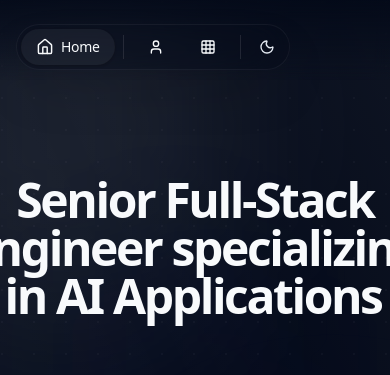
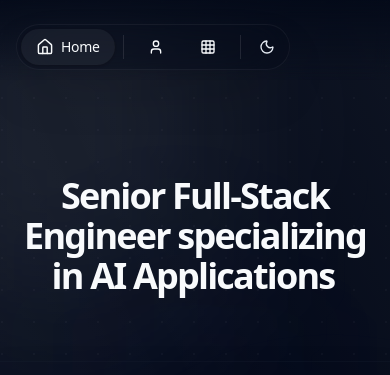
Before and after one commit to storatus/sebastianportfolio, a Next.js app: page / in a window 390 px wide. Shown: the top 375 px of the page. Built offline with nearby package versions, Linux system fonts and the light colour scheme.

Commit message:
feat: Refine responsive padding, text sizes, and button width across Contact and Hero components.

```diff
--- a/src/components/Contact.tsx
+++ b/src/components/Contact.tsx
@@ -7,7 +7,7 @@ export const Contact = () => {
   return (
     <section
       id="contact"
-      className="w-full max-w-4xl mx-auto flex flex-col gap-12 py-20 px-4"
+      className="w-full max-w-4xl mx-auto flex flex-col gap-12 py-20 px-6"
     >
       <div className="text-center space-y-4">
         <RevealFx translateY="4">
@@ -24,7 +24,7 @@ export const Contact = () => {
       </div>
 
       <RevealFx translateY="12" delay={0.2}>
-        <div className="p-8 md:p-12 rounded-[2.5rem] bg-secondary/5 border border-border/40 backdrop-blur-md shadow-xl relative overflow-hidden group">
+        <div className="p-4 sm:p-8 md:p-12 rounded-[2.5rem] bg-secondary/5 border border-border/40 backdrop-blur-md shadow-xl relative overflow-hidden group">
           <div className="absolute top-0 left-0 w-full h-1 bg-linear-to-r from-transparent via-primary/50 to-transparent opacity-0 group-hover:opacity-100 transition-opacity duration-500" />
           <ContactForm />
         </div>
--- a/src/components/ContactForm.tsx
+++ b/src/components/ContactForm.tsx
@@ -139,7 +139,7 @@ export const ContactForm = () => {
           <Button
             type="submit"
             disabled={isSubmitting}
-            className="w-full md:w-auto min-w-[200px] h-14 rounded-full text-lg font-bold gap-3 shadow-lg hover:shadow-xl transition-all active:scale-95 group"
+            className="w-full md:w-auto md:min-w-[200px] h-14 rounded-full text-lg font-bold gap-3 shadow-lg hover:shadow-xl transition-all active:scale-95 group"
           >
             {isSubmitting ? (
               <span className="flex items-center gap-2">
--- a/src/components/Hero.tsx
+++ b/src/components/Hero.tsx
@@ -42,6 +42,7 @@ export const Hero = ({ headline, subline }: HeroProps) => {
       className="w-full flex flex-col items-center gap-8 pt-20 pb-32 relative"
     >
       <motion.div
+        className="px-6 md:px-8"
         style={{
           y,
           opacity,
@@ -52,7 +53,7 @@ export const Hero = ({ headline, subline }: HeroProps) => {
         }}
       >
         <RevealFx translateY={8} delay={0.2}>
-          <h1 className="text-5xl md:text-8xl font-black tracking-tighter text-center text-balance max-w-5xl text-gradient">
+          <h1 className="text-4xl md:text-8xl font-black tracking-tighter text-center text-balance max-w-5xl text-gradient">
             {headlineText ? (
               <Typewriter text={headlineText} delay={0.2} />
             ) : (
@@ -68,7 +69,7 @@ export const Hero = ({ headline, subline }: HeroProps) => {
         </RevealFx>
 
         <RevealFx translateY={12} delay={0.8}>
-          <div className="max-w-2xl px-6 py-4 rounded-3xl bg-background/5 border border-border/20 backdrop-blur-md shadow-2xl relative group overflow-hidden">
+          <div className="max-w-2xl mx-auto px-6 py-4 rounded-3xl bg-background/5 border border-border/20 backdrop-blur-md shadow-2xl relative group overflow-hidden">
             <div className="absolute inset-0 bg-linear-to-tr from-primary/5 via-transparent to-primary/5 opacity-0 group-hover:opacity-100 transition-opacity" />
             <p className="text-xl md:text-2xl text-muted-foreground/90 text-center text-balance leading-relaxed relative z-10">
               {subline}
```
